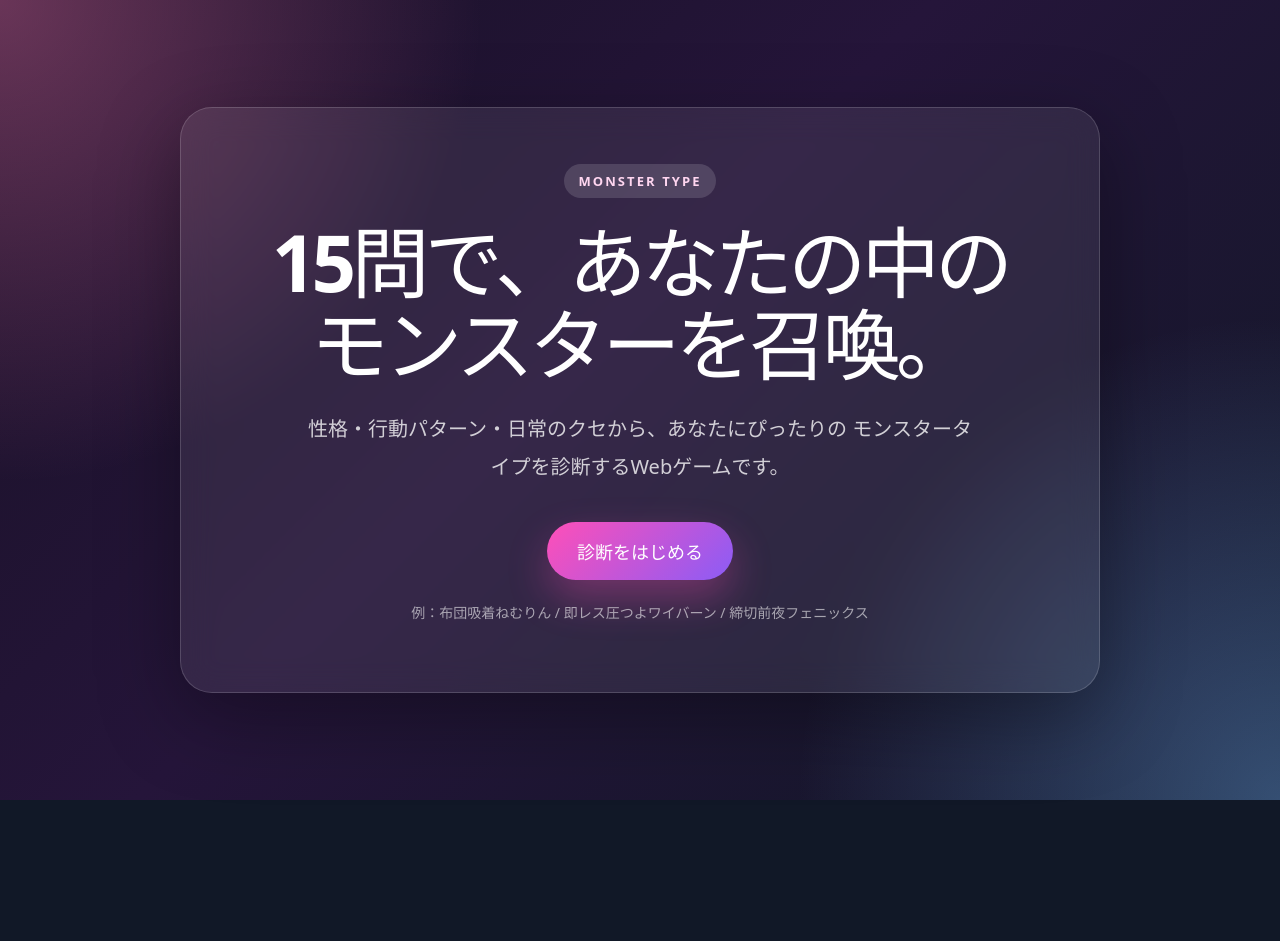
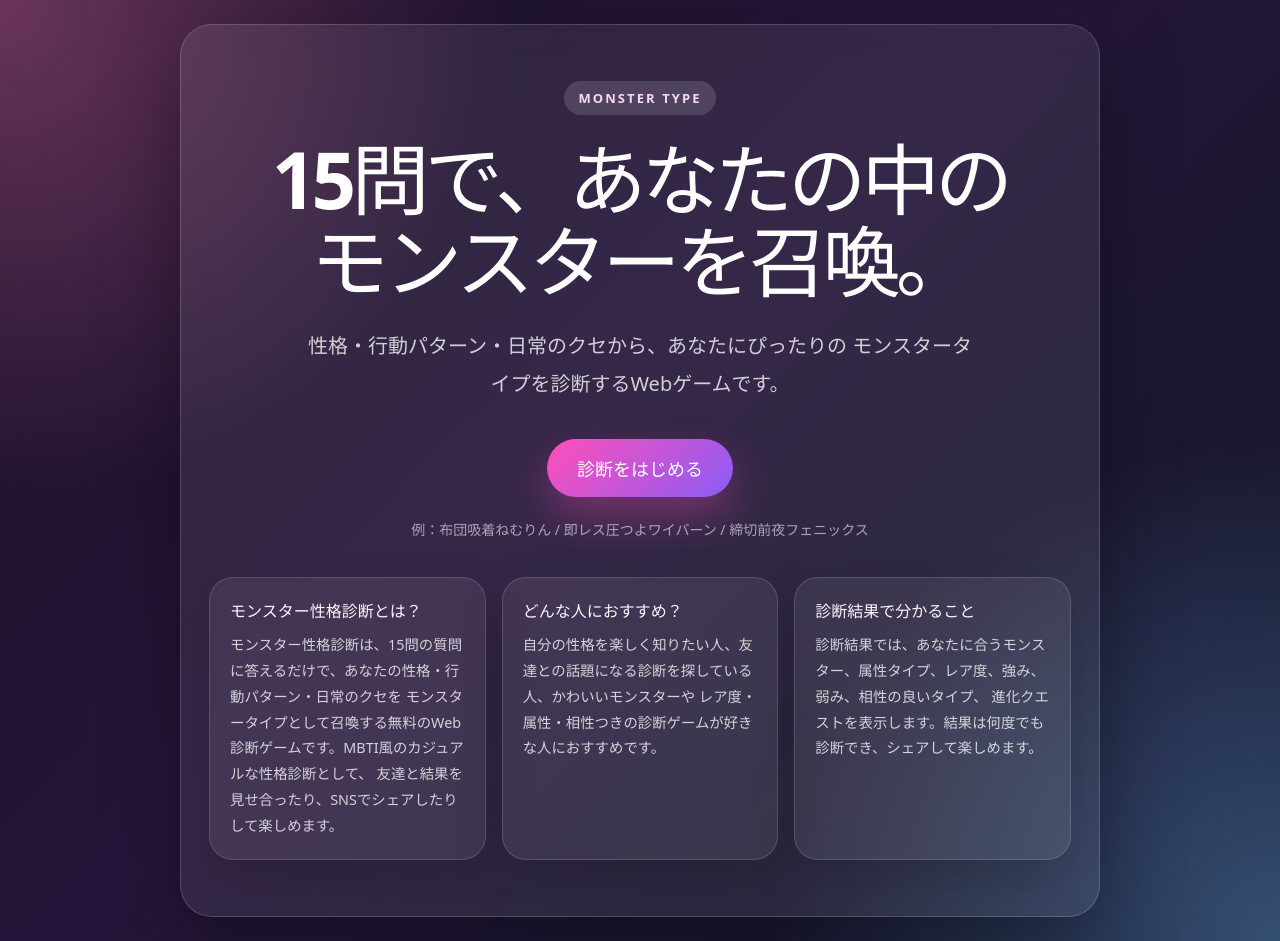
Before and after one commit to catlover-bot/monster-type, a React (Vite) app: page / in a window 1280 px wide. Before the commit the page ends 800 px from the top, so only its background shows below. Built offline with nearby package versions, Linux system fonts and the light colour scheme.

Commit message:
Add SEO intro section

```diff
--- a/src/App.css
+++ b/src/App.css
@@ -615,3 +615,44 @@ h1 {
     grid-template-columns: 1fr;
   }
 }
+
+.seoIntro {
+  width: min(920px, 100%);
+  margin: 38px auto 0;
+  display: grid;
+  grid-template-columns: repeat(3, 1fr);
+  gap: 16px;
+  text-align: left;
+}
+
+.seoBlock {
+  padding: 20px;
+  border: 1px solid rgba(255, 255, 255, 0.14);
+  border-radius: 24px;
+  background: rgba(255, 255, 255, 0.07);
+  box-shadow: 0 18px 50px rgba(0, 0, 0, 0.18);
+}
+
+.seoBlock h2 {
+  margin: 0 0 10px;
+  font-size: 1rem;
+  color: #fff4fb;
+}
+
+.seoBlock p {
+  margin: 0;
+  font-size: 0.9rem;
+  line-height: 1.8;
+  color: rgba(255, 255, 255, 0.78);
+}
+
+@media (max-width: 820px) {
+  .seoIntro {
+    grid-template-columns: 1fr;
+    margin-top: 30px;
+  }
+
+  .seoBlock {
+    padding: 18px;
+  }
+}
--- a/src/App.tsx
+++ b/src/App.tsx
@@ -146,6 +146,33 @@ function App() {
           <p className="note">
             例：布団吸着ねむりん / 即レス圧つよワイバーン / 締切前夜フェニックス
           </p>
+
+          <section className="seoIntro" aria-label="モンスター性格診断の説明">
+            <div className="seoBlock">
+              <h2>モンスター性格診断とは？</h2>
+              <p>
+                モンスター性格診断は、15問の質問に答えるだけで、あなたの性格・行動パターン・日常のクセを
+                モンスタータイプとして召喚する無料のWeb診断ゲームです。MBTI風のカジュアルな性格診断として、
+                友達と結果を見せ合ったり、SNSでシェアしたりして楽しめます。
+              </p>
+            </div>
+
+            <div className="seoBlock">
+              <h2>どんな人におすすめ？</h2>
+              <p>
+                自分の性格を楽しく知りたい人、友達との話題になる診断を探している人、かわいいモンスターや
+                レア度・属性・相性つきの診断ゲームが好きな人におすすめです。
+              </p>
+            </div>
+
+            <div className="seoBlock">
+              <h2>診断結果で分かること</h2>
+              <p>
+                診断結果では、あなたに合うモンスター、属性タイプ、レア度、強み、弱み、相性の良いタイプ、
+                進化クエストを表示します。結果は何度でも診断でき、シェアして楽しめます。
+              </p>
+            </div>
+          </section>
         </section>
       )}
 
```
